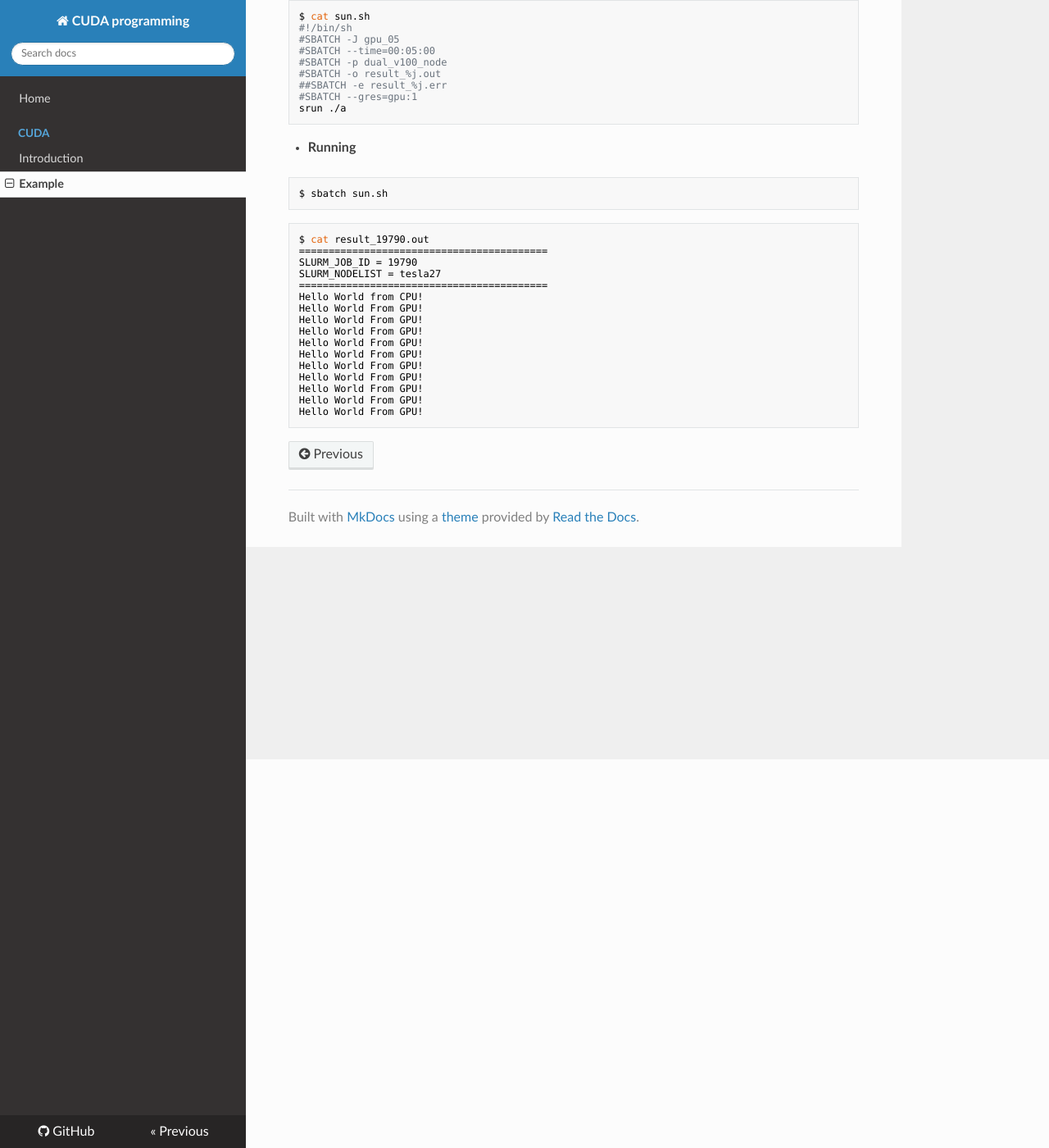
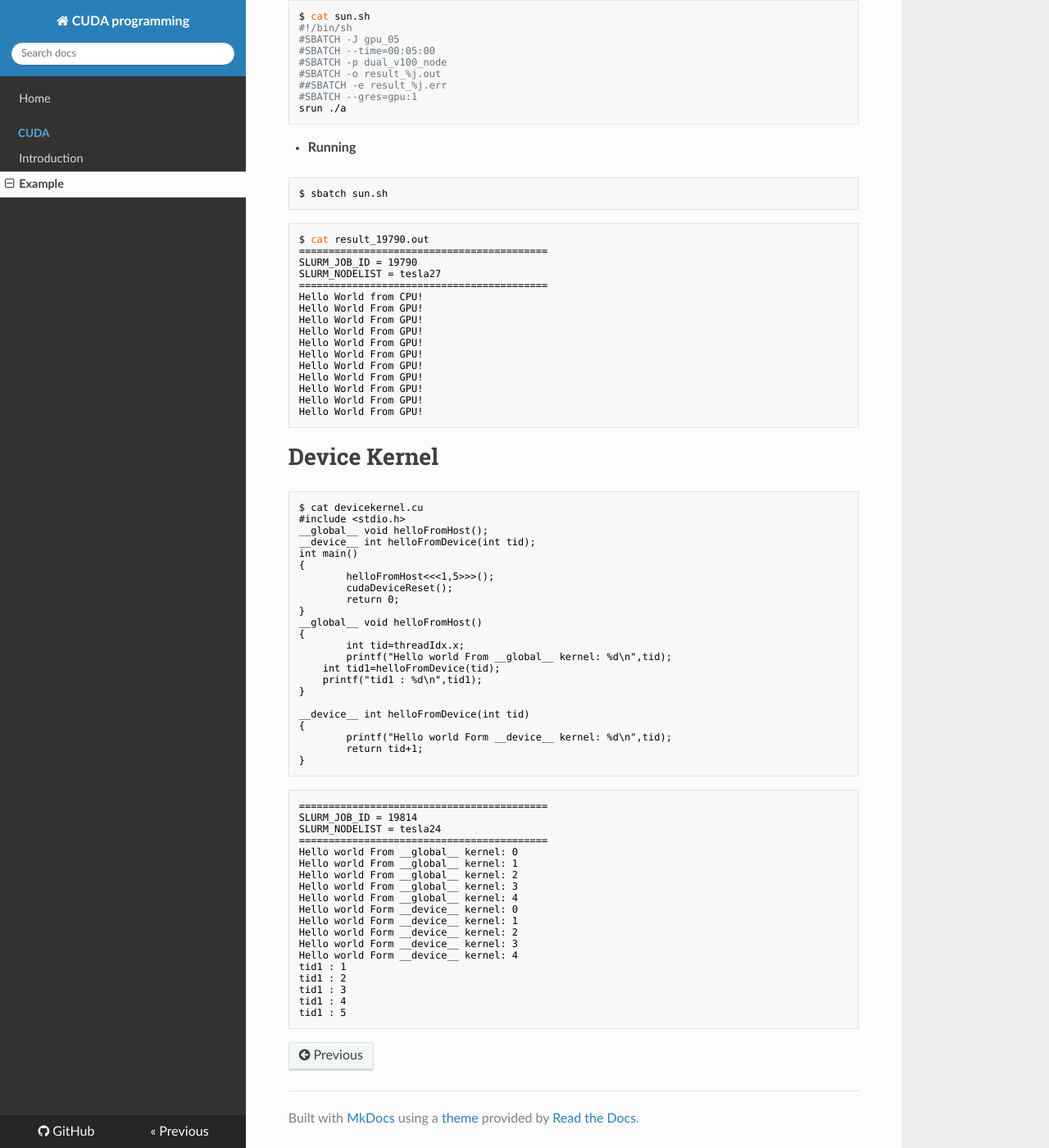
Before and after one commit to WonyoungCho/CUDA, an MkDocs documentation site: the page built from docs/CUDA_ex.md, in a window 1280 px wide and 1400 px high, scrolled down 474 px. Shown: the whole window at 82% size. Built offline with MkDocs 1.6.1, drawn with Linux system fonts in a browser that asks for light colours; nearby versions of some CDN libraries; old or Windows-style settings are respelled for this version of MkDocs.

Commit message:
Update CUDA_ex.md

````diff
--- a/docs/CUDA_ex.md
+++ b/docs/CUDA_ex.md
@@ -52,3 +52,51 @@ Hello World From GPU!
 Hello World From GPU!
 Hello World From GPU!
 ```
+
+# Device Kernel
+```cu
+$ cat devicekernel.cu
+#include <stdio.h>
+__global__ void helloFromHost();
+__device__ int helloFromDevice(int tid);
+int main()
+{
+        helloFromHost<<<1,5>>>();
+        cudaDeviceReset();
+        return 0;
+}
+__global__ void helloFromHost()
+{
+        int tid=threadIdx.x;
+        printf("Hello world From __global__ kernel: %d\n",tid);
+    int tid1=helloFromDevice(tid);
+    printf("tid1 : %d\n",tid1);
+}
+
+__device__ int helloFromDevice(int tid)
+{
+        printf("Hello world Form __device__ kernel: %d\n",tid);
+        return tid+1;
+}
+```
+```sh
+==========================================
+SLURM_JOB_ID = 19814
+SLURM_NODELIST = tesla24
+==========================================
+Hello world From __global__ kernel: 0
+Hello world From __global__ kernel: 1
+Hello world From __global__ kernel: 2
+Hello world From __global__ kernel: 3
+Hello world From __global__ kernel: 4
+Hello world Form __device__ kernel: 0
+Hello world Form __device__ kernel: 1
+Hello world Form __device__ kernel: 2
+Hello world Form __device__ kernel: 3
+Hello world Form __device__ kernel: 4
+tid1 : 1
+tid1 : 2
+tid1 : 3
+tid1 : 4
+tid1 : 5
+```
````
